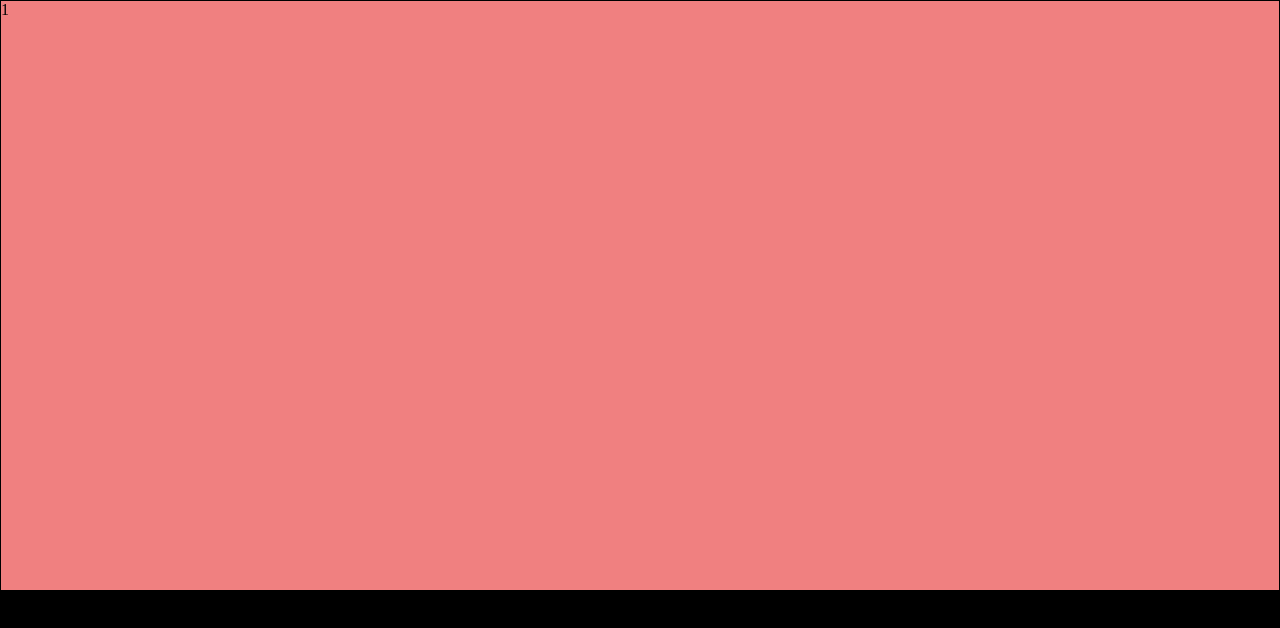
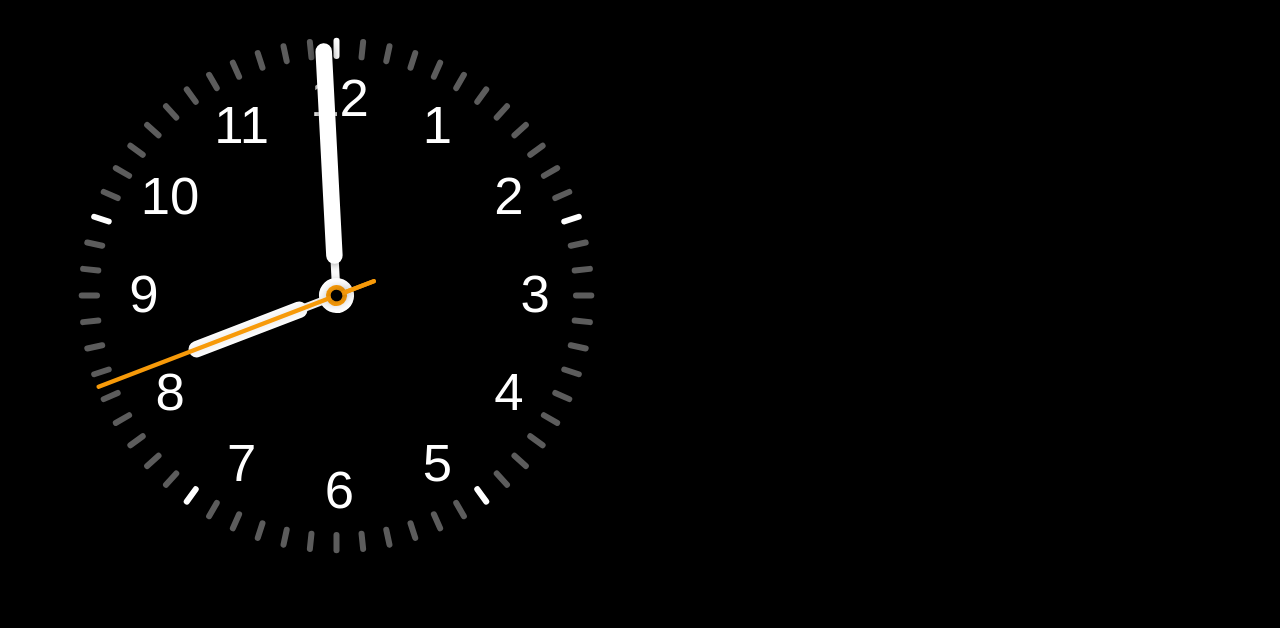
Before and after one commit to keepgo-studio/ios-standby, a plain HTML site: page index.html in a window 1280 px wide. Drawn offline with Linux system fonts and the light colour scheme.

Commit message:
Update: Analog Clock added

```diff
--- a/app/app.js
+++ b/app/app.js
@@ -2,6 +2,9 @@
 
 import { addSwitchAnimation } from "./core/animation.js";
 import Component from "./core/component.js";
+import { Timer } from "./timer/timer.js";
+
+import './timer/ui.js';
 
 class Screen2 extends Component {
   render() {
@@ -17,7 +20,8 @@ class Screen1 extends Component {
   render() {
     this.innerHTML = `
       <section id="screen1">
-      1
+        <app-timer-circle></app-timer-circle>
+        <!-- TODO widget ui -->
       </section>
     `;
   }
@@ -35,17 +39,15 @@ class App extends Component {
   setup() {
     // [ ] turn on weather
     // [ ] turn on geo
-    // [ ] turn on timer
+    // [x] turn on timer
+    Timer.on();
   }
 
   connectedCallback() {
-    /** @type {HTMLElement | null} */
-    const app = this.querySelector("#app");
+    const app = /** @type {HTMLElement} */ (this.querySelector("#app"));
 
-    if (app) {
-      // [x] turn on animation
-      addSwitchAnimation(app);
-    }
+    // [x] turn on animation
+    addSwitchAnimation(app);
   }
 }
 
--- a/app/core/animation.js
+++ b/app/core/animation.js
@@ -1,6 +1,6 @@
 // @ts-check
 
-import { isMobile } from "../../utils.js";
+import { isMobile, minMax } from "../../utils.js";
 
 class Ease {
   static easeOutExpo = (/** @type {number} */ x) => { return x === 1 ? 1 : 1 - Math.pow(2, -10 * x); }
@@ -58,11 +58,18 @@ export function addSwitchAnimation(root) {
 
   root.classList.add("ios-switch--container");
 
-  root.style.overflow = isMobile() ? 'auto' : 'hidden';
 
   let idx = 0;
   let lifeCycle = false;
 
+  root.style.overflowX = isMobile() ? 'auto' : 'hidden';
+  root.style.overflowY = 'hidden';
+  /**
+   * ------------------------
+   * event handler for PC
+   * ------------------------
+   */
+  if (!isMobile()) {
     /**
      * @param {number} destX
      * @param {number} duration
@@ -91,23 +98,17 @@ export function addSwitchAnimation(root) {
       requestAnimationFrame(scroll);
     }
 
-  /**
-   *
-   * @param {number} x
-   * @param {number} min
-   * @param {number} max
-   */
-  function filterX(x, min, max) {
-    if (x < 0) return min;
-    else if (x > max) return max;
-    return x;
+    const THRESHOLD = WIDTH / 3;
+
+    function updateIdx() {
+      const dist = Math.abs(COOR.x1 - COOR.x2);
+
+      if (THRESHOLD <= dist) {
+        const d = COOR.x2 - COOR.x1 > 0 ? -1 : 1;
+        idx = minMax(idx + d, 0, N - 1);
+      }
     }
 
-  /**
-   * ------------------------
-   * event handler for PC
-   * ------------------------
-   */
     // moving start
     root.addEventListener('mousedown', (e) => {
       lifeCycle = false;
@@ -115,13 +116,12 @@ export function addSwitchAnimation(root) {
     });
 
     // while moving
-  const THRESHOLD = WIDTH / 3;
 
     root.addEventListener('mousemove', (e) => {
       COOR.update(e.x, undefined, () => {
         const from = root.scrollLeft;
 
-      root.scrollLeft = filterX(from + -e.movementX, 0, WIDTH);
+        root.scrollLeft = minMax(from + -e.movementX, 0, WIDTH);
       });
     });
 
@@ -130,28 +130,25 @@ export function addSwitchAnimation(root) {
       lifeCycle = true;
       COOR.setIsClickingOff();
 
-    const dist = Math.abs(COOR.x1 - COOR.x2);
-    if (THRESHOLD <= dist) {
-      const d = COOR.x2 - COOR.x1 > 0 ? -1 : 1;
-
-      idx = filterX(idx + d, 0, N - 1);
-    }
+      updateIdx();
       moveTo(WIDTH * idx, 1000);
     });
 
-  root.addEventListener('mouseleave', () => {
+    root.addEventListener('mouseleave', (e) => {
       lifeCycle = true;
+      COOR.setIsClickingOff();
 
-    COOR.setIsClickingOff();
+      COOR.x2 = e.x;
+      updateIdx();
       moveTo(WIDTH * idx, 1000);
     });
-
-
+  }
   /**
    * ------------------------
    * event handler for MOBILE
    * ------------------------
    */
+  else {
     // root.addEventListener('touchstart', (e) => {
     //   coor.setIsClickingOn(e.touches[0].clientX);
     // })
@@ -162,6 +159,7 @@ export function addSwitchAnimation(root) {
     // root.addEventListener('touchend', () => {
     //   coor.setIsClickingOff();
     // })
+  }
 
 
   /**
@@ -170,26 +168,27 @@ export function addSwitchAnimation(root) {
    * ------------------------
    */
   // init
-  const RATIO_INIT = 0.6;
+  const SCALE_INIT = 0.6, FILTER_INIT = 0;
   const children = [...root.children];
   const elemCoor = children.map((_, idx) => idx * WIDTH);
 
   children.forEach(elem => {
     // @ts-ignore
-    elem.style.scale = RATIO_INIT;
+    elem.style.scale = SCALE_INIT;
     // @ts-ignore
-    elem.style.filter = `brightness(${RATIO_INIT})`;
+    elem.style.filter = `brightness(${FILTER_INIT})`;
   });
 
   function renderChild() {
     children.forEach((elem, idx) => {
-      const ratio = filterX(Math.abs(elemCoor[idx] - root.scrollLeft), 0, WIDTH) / WIDTH;
+      const ratio = minMax(Math.abs(elemCoor[idx] - root.scrollLeft), 0, WIDTH) / WIDTH;
       // RATIO_INIT + (1 - RATIO_INIT) * (1 - ratio);
-      const alpha = 1 - ratio * (1 - RATIO_INIT);
+      const alpha = 1 - ratio * (1 - SCALE_INIT),
+        beta = 1 - ratio * (1 - FILTER_INIT);
       // @ts-ignore
       elem.style.scale = alpha;
       // @ts-ignore
-      elem.style.filter = `brightness(${alpha})`;
+      elem.style.filter = `brightness(${beta})`;
     });
 
     requestAnimationFrame(renderChild);
--- a/app/timer/timer.js
+++ b/app/timer/timer.js
@@ -0,0 +1,13 @@
+// SingleTon Data Class
+export class Timer {
+  static time = new Date();
+
+  static _tikTok() {
+    this.time = new Date();
+    requestAnimationFrame(this._tikTok.bind(this));
+  }
+
+  static on() {
+    requestAnimationFrame(this._tikTok.bind(this));
+  }
+}
--- a/app/timer/ui.js
+++ b/app/timer/ui.js
@@ -0,0 +1,222 @@
+// @ts-check
+
+import { minMax, range } from "../../utils.js";
+import Component from "../core/component.js";
+import { Timer } from "./timer.js";
+
+class TimerUiRectClock {
+
+
+
+}
+class TimerUiTextClock {
+
+
+
+}
+
+class TimerUiCircleClock extends Component {
+  _lifeCycle = true;
+  /** @type {CanvasRenderingContext2D} */
+  _ctx;
+  /** @type {number} */
+  _cWidth;
+  /** @type {number} */
+  _cHeight;
+  /** @type {number} */
+  _radius;
+
+  render() {
+    this.innerHTML = `
+      <section id="circle-clock">
+        <canvas></canvas>
+      </section>
+    `;
+  }
+
+  // https://codepen.io/sylaryip/pen/zYZxxyv?editors=1010
+  draw() {
+    this._ctx.clearRect(0, 0, this._cWidth, this._cHeight);
+
+    const hr = Timer.time.getHours(),
+          min = Timer.time.getMinutes(),
+          sec = Timer.time.getSeconds(),
+          mSec = Timer.time.getMilliseconds();
+
+    this._ctx.save();
+    this.drawPanel();
+    this.drawHourNums();
+    this.drawPointers();
+
+    this.drawHourIndicator(mSec + sec * 1000 + min * 1000 * 60 + hr * 1000 * 60 * 60);
+    this.drawMinuteIndicator(mSec + sec * 1000 + min * 1000 * 60);
+    this.drawCentralPointer();
+    this.drawSecondIndicator(mSec + sec * 1000);
+    this._ctx.restore();
+  }
+
+  drawPanel() {
+    this._ctx.beginPath();
+    this._ctx.translate(this._cWidth / 2, this._cWidth / 2);
+  }
+
+  drawPointers() {
+    this._ctx.lineCap = "round";
+
+    this._ctx.lineWidth = minMax(this._cWidth / 83, 4, 6);
+
+    const n = 60;
+    range(n).forEach((_, idx) => {
+      let rad = ((2 * Math.PI) / n) * idx;
+
+      if (idx % 12 === 0) this._ctx.strokeStyle = '#fff';
+      else this._ctx.strokeStyle = '#5c5c5c';
+
+      this._ctx.rotate(rad);
+      this._ctx.beginPath();
+      this._ctx.moveTo(0, - this._radius / 0.94);
+      this._ctx.lineTo(0, - this._radius );
+      this._ctx.stroke();
+      this._ctx.rotate(-rad);
+    })
+
+    this._ctx.save();
+    this._ctx.restore();
+  }
+
+  drawHourNums() {
+    const fontSize = this._cWidth / 10;
+    this._ctx.font = `${fontSize}px sf pro, sans-serif`;
+    this._ctx.textAlign = "center";
+    this._ctx.textBaseline = "middle";
+    this._ctx.fillStyle = "#fff";
+
+    range(12).forEach((_, idx) => {
+      let rad = ((2 * Math.PI) / 12) * (idx - 2);
+      let x = Math.cos(rad) * (this._radius - fontSize / 1.2);
+      let y = Math.sin(rad) * (this._radius - fontSize / 1.2);
+      this._ctx.beginPath();
+      this._ctx.fillText(String(idx + 1), x + 3, y + 2);
+    });
+  }
+
+  drawCentralPointer() {
+    this._ctx.beginPath();
+    this._ctx.fillStyle = "#fff";
+    this._ctx.arc(0, 0, minMax(this._cWidth / 30, 10, 18), 0, 2 * Math.PI);
+    this._ctx.fill();
+
+    this._ctx.beginPath();
+    this._ctx.fillStyle = "#F79A09";
+    this._ctx.arc(0, 0, minMax(this._cWidth / 50, 6, 14), 0, 2 * Math.PI);
+    this._ctx.fill();
+  }
+
+  /**
+   * @param {number} miliSeconds
+   */
+  drawHourIndicator(miliSeconds) {
+    const rad = ((2 * Math.PI) / (12 * 60 * 60 * 1000)) * miliSeconds;
+
+    this._ctx.rotate(rad);
+    this._ctx.lineCap = "round";
+    this._ctx.strokeStyle = '#fff';
+    this._ctx.shadowColor = 'rgba(0,0,0,0.15)';
+    this._ctx.shadowBlur = 10;
+
+    this._ctx.beginPath();
+    this._ctx.lineWidth = minMax(this._cWidth / 64, 8, 16);
+    this._ctx.moveTo(0, 0);
+    this._ctx.lineTo(0, - this._radius / 1.6);
+    this._ctx.stroke();
+
+    this._ctx.beginPath();
+    this._ctx.lineWidth = minMax(this._cWidth / 32, 12, 20);
+    this._ctx.moveTo(0, - this._radius / 6);
+    this._ctx.lineTo(0, - this._radius / 1.6);
+    this._ctx.stroke();
+  }
+
+  /**
+   * @param {number} miliSeconds
+   */
+  drawMinuteIndicator(miliSeconds) {
+    const rad = ((2 * Math.PI) / (60 * 60 * 1000)) * miliSeconds;
+
+    this._ctx.save();
+    this._ctx.rotate(rad);
+    this._ctx.lineCap = "round";
+    this._ctx.strokeStyle = '#fff';
+
+    this._ctx.beginPath();
+    this._ctx.shadowColor = 'rgba(0,0,0,0.5)';
+    this._ctx.shadowBlur = 10;
+    this._ctx.lineWidth = minMax(this._cWidth / 64, 8, 16);
+    this._ctx.moveTo(0, 0);
+    this._ctx.lineTo(0, - this._radius / 1.01);
+    this._ctx.stroke();
+
+    this._ctx.beginPath();
+    this._ctx.lineWidth = minMax(this._cWidth / 32, 12, 20);
+    this._ctx.moveTo(0, - this._radius / 6);
+    this._ctx.lineTo(0, - this._radius / 0.98);
+    this._ctx.stroke();
+
+    this._ctx.restore();
+  }
+
+  /**
+   * @param {number} miliSeconds
+   */
+  drawSecondIndicator(miliSeconds) {
+    const rad = ((2 * Math.PI) / (60 * 1000)) * miliSeconds;
+    this._ctx.save();
+    this._ctx.beginPath();
+    this._ctx.strokeStyle = "#F79A09";
+    this._ctx.lineWidth = minMax(this._cWidth / 120, 2, 6);
+    this._ctx.lineCap = "round";
+
+    this._ctx.rotate(rad);
+    this._ctx.moveTo(0, 0);
+    this._ctx.lineTo(0, this._radius / 6);
+    this._ctx.stroke();
+    this._ctx.moveTo(0, 0);
+    this._ctx.lineTo(0, - this._radius / 0.94);
+    this._ctx.stroke();
+    this._ctx.restore();
+
+    this._ctx.beginPath();
+    this._ctx.fillStyle = "#000";
+    this._ctx.arc(0, 0, minMax(this._cWidth / 90, 4, 8), 0, 2 * Math.PI);
+    this._ctx.fill();
+
+  }
+
+  animation() {
+    if (this._lifeCycle) this.draw();
+
+    requestAnimationFrame(this.animation.bind(this));
+  }
+
+  connectedCallback() {
+    const root = /** @type {HTMLCanvasElement} */ (this.querySelector("#circle-clock"));
+    const canvas = /** @type {HTMLCanvasElement} */ (this.querySelector("#circle-clock canvas"));
+    const ctx = /** @type {any} */ (canvas.getContext('2d'));
+
+    const w = Math.min(root.offsetWidth, root.offsetHeight);
+
+    canvas.width = w;
+    canvas.height = w;
+    this._cWidth = w;
+    this._cHeight = w;
+
+    this._radius = this._cWidth / 2 - 24;
+    this._ctx = ctx;
+
+    this.draw();
+
+    requestAnimationFrame(this.animation.bind(this));
+  }
+}
+
+customElements.define('app-timer-circle', TimerUiCircleClock);
--- a/styles.css
+++ b/styles.css
@@ -7,11 +7,15 @@
 body {
   width: 100vw;
   background-color: black;
+  display: flex;
+  align-items: center;
+  justify-content: center;
 }
 
 #root {
   aspect-ratio: 19.5 / 9;
-  border: 1px solid black;
+  width: 100%;
+  max-width: 1280px;
 }
 
 #app {
@@ -22,8 +26,10 @@ body {
 #screen1 {
   width: 100%;
   height: 100%;
-
-  background-color: lightcoral;
+  display: grid;
+  grid-template-columns: 50% 50%;
+  padding: 32px;
+  column-gap: 20px;
 }
 
 #screen2 {
@@ -32,3 +38,12 @@ body {
 
   background-color: lightblue;
 }
+
+#circle-clock {
+  position: relative;
+  width: 100%;
+  height: 100%;
+  display: flex;
+  align-items: center;
+  justify-content: center;
+}
--- a/utils.js
+++ b/utils.js
@@ -1,3 +1,25 @@
 export function isMobile() {
   return Boolean(/iPhone|iPad|iPod|Android/i.test(navigator.userAgent));
 }
+
+/**
+ *
+ * @param {number} n
+ * @param {any} [val]
+ */
+export function range(n, val = undefined) {
+  return Array(n).fill(val);
+}
+
+
+/**
+ *
+ * @param {number} x
+ * @param {number} min
+ * @param {number} max
+ */
+export function minMax(x, min, max) {
+  if (x < 0) return min;
+  else if (x > max) return max;
+  return x;
+}
```
Lines whose indentation alone changed are shown as unchanged.
